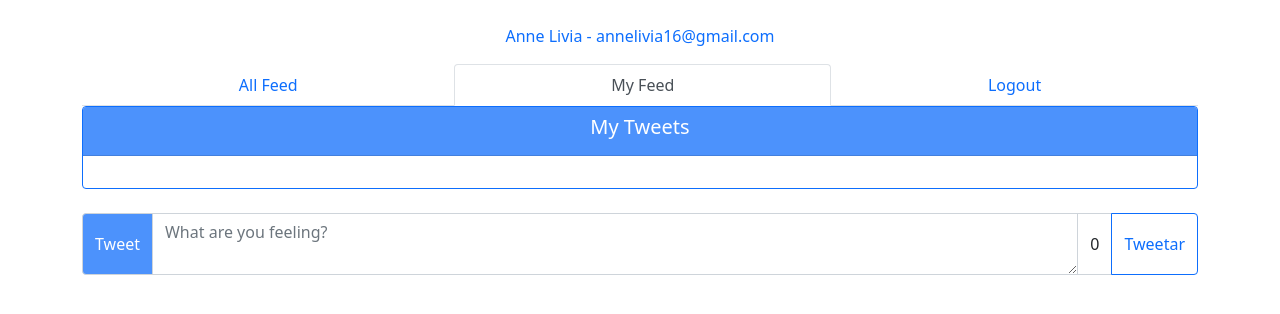
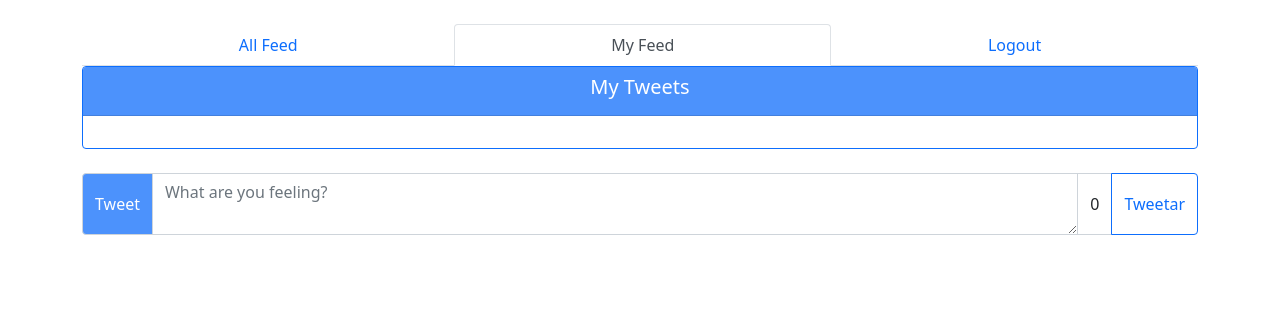
Before and after one commit to AnneLivia/SimpleTwitter, a React (Create React App) app: page /myFeed in a window 1280 px wide. Shown: the top 314 px of the page. Built offline with nearby package versions, Linux system fonts and the light colour scheme; sample sign-in values are in the browser's storage.

Commit message:
session storage if user not logged

```diff
--- a/src/components/Menu.jsx
+++ b/src/components/Menu.jsx
@@ -2,11 +2,12 @@ import React from 'react';
 import { Nav } from 'react-bootstrap';
 
 const Menu = ({ activeKey }) => {
+  const loggedUser = sessionStorage.getItem('loggedUser');
+  const user = JSON.parse(loggedUser);
+
   return (
     <>
-      <p className="text-center text-primary">
-        Anne Livia - annelivia16@gmail.com
-      </p>
+      <p className="text-center text-primary">{user.email}</p>
       <Nav fill variant="tabs" activeKey={activeKey}>
         <Nav.Item>
           <Nav.Link href="#">All Feed</Nav.Link>
--- a/src/components/loginSignUp/CustomForm.jsx
+++ b/src/components/loginSignUp/CustomForm.jsx
@@ -28,6 +28,10 @@ const CustomForm = () => {
     if (found) {
       // checking password
       if (found.password === password) {
+        // using sessionStorage to store the user information, it is going to be erased only
+        // when user close browser.
+        sessionStorage.setItem('loggedUser', JSON.stringify({ email }));
+
         return navigate('/myFeed');
       }
 
--- a/src/pages/LoginSignUp.jsx
+++ b/src/pages/LoginSignUp.jsx
@@ -1,8 +1,14 @@
-import React from 'react';
+import React, { useEffect } from 'react';
 import CustomForm from '../components/loginSignUp/CustomForm';
 import { Container, Image } from 'react-bootstrap';
 
 const LoginSignUp = () => {
+  // execute once when render this page
+  useEffect(() => {
+    console.log('hshisd');
+    sessionStorage.clear();
+  }, []);
+
   return (
     // mt-4 = margin-top p = pagging, w = width = 50%
     // mx = margin left and right, d-block = display block = center image
--- a/src/pages/MyFeed.jsx
+++ b/src/pages/MyFeed.jsx
@@ -1,13 +1,19 @@
 import React, { useState } from 'react';
-import { Container, Row } from 'react-bootstrap';
+import { Container } from 'react-bootstrap';
 import Tweetar from '../components/Tweetar';
 import Feed from '../components/Feed';
 import Menu from '../components/Menu';
+import { Navigate } from 'react-router-dom';
 
 const MyFeed = () => {
   const [tweets, setTweets] = useState([]);
 
-  return (
+  // execute once when render this page
+  // if user is not logged,then return to login
+
+  const loggedUser = sessionStorage.getItem('loggedUser');
+
+  return loggedUser ? (
     // lifting state up:
     // In React, sharing state is accomplished by moving it up to the closest common ancestor of the components that need it.
     <Container className="mt-4">
@@ -15,6 +21,8 @@ const MyFeed = () => {
       <Feed tweets={tweets} setTweets={setTweets} />
       <Tweetar setTweets={setTweets} />
     </Container>
+  ) : (
+    <Navigate to="/" />
   );
 };
 
```
